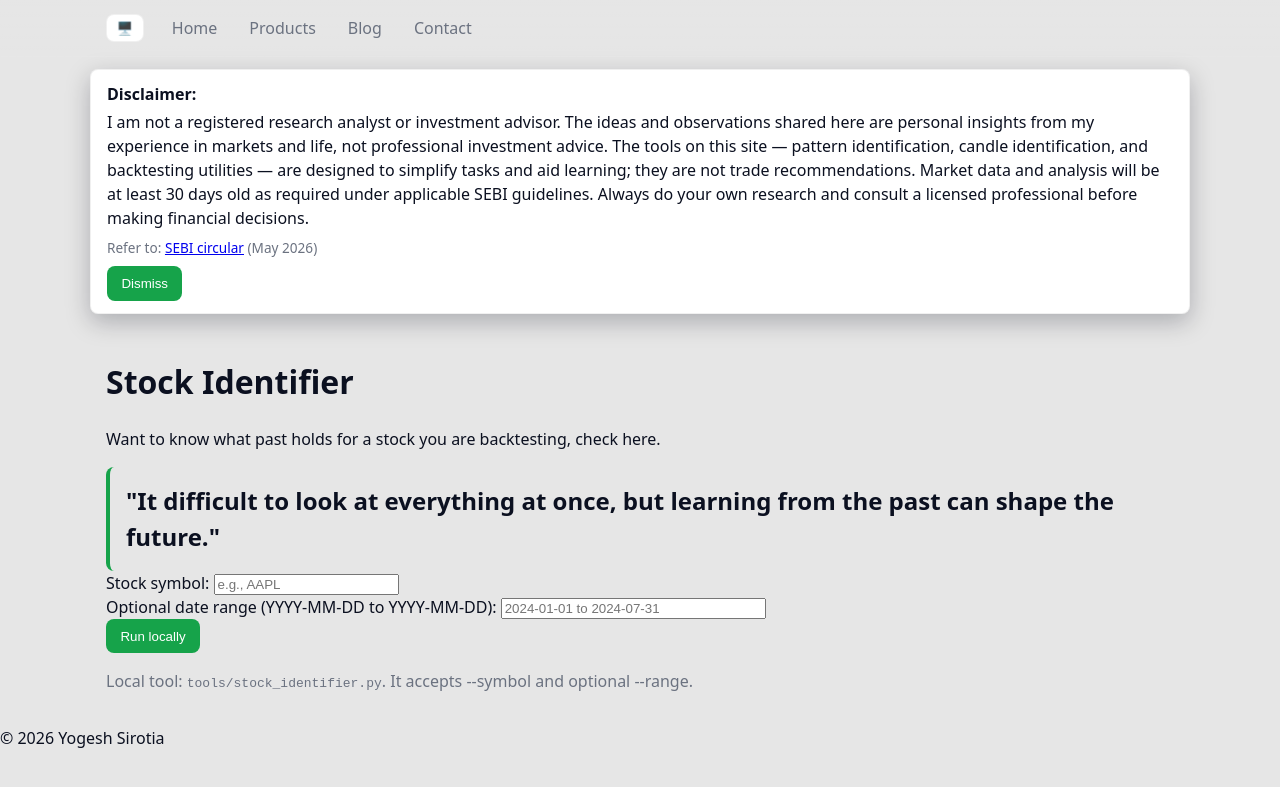
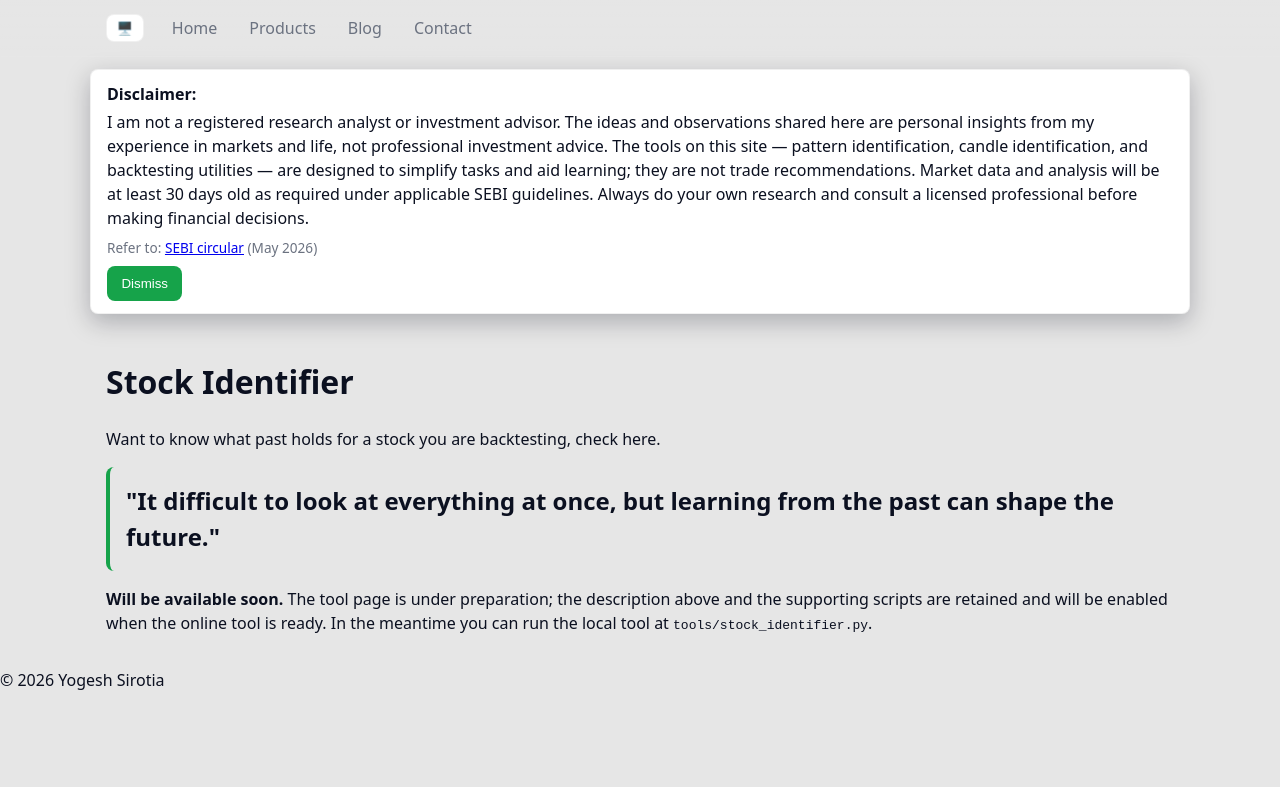
Before and after one commit to ysirotia2-maker/my-webpages, a Jekyll site: the page built from products/stock-identifier.md, in a window 1280 px wide. Shown: the top 787 px of the page. Built offline with Jekyll 4.4.1, drawn with Linux system fonts in a browser that asks for light colours.

Commit message:
products coming soon change

```diff
--- a/_layouts/default.html
+++ b/_layouts/default.html
@@ -79,6 +79,23 @@
     <main class="site-main">
       {{ content }}
     </main>
+
+    {% if page.layout == 'post' %}
+    <script>
+    // Increment view counter for posts using CountAPI
+    (function(){
+      try{
+        var ns = 'yogeshsirotia';
+        var key = 'post-' + '{{ page.url | slugify }}';
+        // Hit the counter (increment)
+        fetch('https://api.countapi.xyz/hit/' + ns + '/' + key).then(function(res){ return res.json(); }).then(function(d){
+          // option: expose count on window for debugging
+          try{ window.__post_view_count = d && d.value; }catch(e){}
+        }).catch(function(e){ console && console.warn && console.warn('countapi hit failed', e); });
+      }catch(e){ console && console.warn && console.warn('countapi setup failed', e); }
+    })();
+    </script>
+    {% endif %}
 
     <script>
     // Blog audio preference and settings
--- a/products/stock-identifier.md
+++ b/products/stock-identifier.md
@@ -9,22 +9,4 @@ permalink: /products/stock-identifier/
 
 <blockquote class="hero-quote">"It difficult to look at everything at once, but learning from the past can shape the future."</blockquote>
 
-<form id="stock-form">
-  <label for="stock-symbol">Stock symbol:</label>
-  <input id="stock-symbol" name="symbol" type="text" placeholder="e.g., AAPL" />
-  <br>
-  <label for="stock-range">Optional date range (YYYY-MM-DD to YYYY-MM-DD):</label>
-  <input id="stock-range" name="range" type="text" placeholder="2024-01-01 to 2024-07-31" size="30" />
-  <br>
-  <button type="button" onclick="runLocal()" class="btn">Run locally</button>
-  <p class="muted">Local tool: <code>tools/stock_identifier.py</code>. It accepts --symbol and optional --range.</p>
-</form>
-
-<script>
-function runLocal(){
-  const sym = document.getElementById('stock-symbol').value;
-  const r = document.getElementById('stock-range').value;
-  if(!sym){ alert('Enter a stock symbol'); return; }
-  alert('Run locally: python tools/stock_identifier.py --symbol "'+sym+'"' + (r? ' --range "'+r+'"':''));
-}
-</script>
+<p><strong>Will be available soon.</strong> The tool page is under preparation; the description above and the supporting scripts are retained and will be enabled when the online tool is ready. In the meantime you can run the local tool at <code>tools/stock_identifier.py</code>.</p>
```
Also changed, not shown: products/candle-identifier.md (+1 -15 lines), products/pattern-identifier.md (+1 -18 lines).
